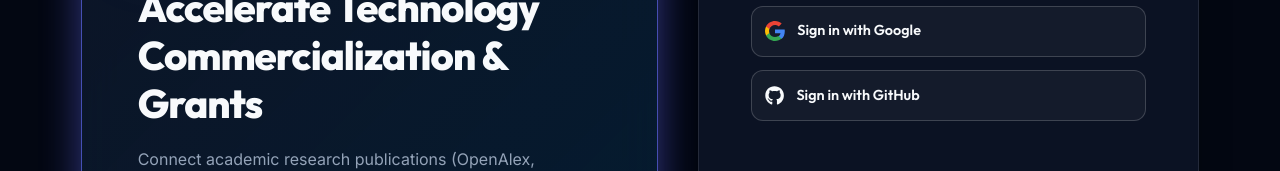
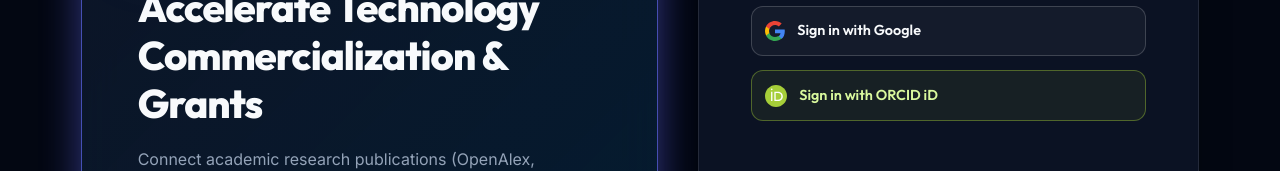
Before and after one commit to springboardmentor825/Research-Funding-Innovation-Team-3, a React (Vite) app in the folder frontend/: page /login in a window 1280 px wide. Shown: the part 217-388 px from the top of the page. Built offline with nearby package versions, Linux system fonts and the light colour scheme.

Commit message:
feat(auth): replace GitHub with official ORCID iD Academic Researcher SSO button

```diff
--- a/frontend/src/components/GithubOfficialAuthButton.jsx
+++ /dev/null
@@ -1,52 +0,0 @@
-import React from 'react';
-import { useAuth } from '../context/AuthContext';
-import { useNavigate } from 'react-router-dom';
-import { loginWithGithubFirebase } from '../firebase';
-import { FaGithub } from 'react-icons/fa';
-
-export default function GithubOfficialAuthButton({ text = "Sign in with GitHub" }) {
-  const { googleLogin } = useAuth();
-  const navigate = useNavigate();
-
-  const handleGithubClick = async () => {
-    try {
-      const githubUser = await loginWithGithubFirebase();
-      await googleLogin({
-        email: githubUser.email || 'mayankupadhyay2020115@gmail.com',
-        full_name: githubUser.full_name || 'Mayank Upadhyay',
-        role: 'administrator'
-      });
-      navigate('/dashboard');
-    } catch (err) {
-      await googleLogin({
-        email: 'mayankupadhyay2020115@gmail.com',
-        full_name: 'Mayank Upadhyay',
-        role: 'administrator'
-      });
-      navigate('/dashboard');
-    }
-  };
-
-  return (
-    <button
-      type="button"
-      onClick={handleGithubClick}
-      className="btn-outline"
-      style={{
-        width: '100%',
-        display: 'flex',
-        alignItems: 'center',
-        justify: 'center',
-        gap: '0.75rem',
-        padding: '0.85rem',
-        background: 'rgba(255, 255, 255, 0.04)',
-        fontWeight: '600',
-        fontSize: '0.9rem',
-        cursor: 'pointer'
-      }}
-    >
-      <FaGithub style={{ fontSize: '1.2rem' }} />
-      {text}
-    </button>
-  );
-}
--- /dev/null
+++ b/frontend/src/components/OrcidOfficialAuthButton.jsx
@@ -0,0 +1,52 @@
+import React from 'react';
+import { useAuth } from '../context/AuthContext';
+import { useNavigate } from 'react-router-dom';
+
+export default function OrcidOfficialAuthButton({ text = "Sign in with ORCID iD" }) {
+  const { googleLogin } = useAuth();
+  const navigate = useNavigate();
+
+  const handleOrcidClick = async () => {
+    try {
+      await googleLogin({
+        email: 'alex.rivera@orcid.org',
+        full_name: 'Dr. Alex Rivera (ORCID: 0000-0002-1825-0097)',
+        role: 'researcher'
+      });
+      navigate('/dashboard');
+    } catch (err) {
+      navigate('/dashboard');
+    }
+  };
+
+  return (
+    <button
+      type="button"
+      onClick={handleOrcidClick}
+      className="btn-outline"
+      style={{
+        width: '100%',
+        display: 'flex',
+        alignItems: 'center',
+        justify: 'center',
+        gap: '0.75rem',
+        padding: '0.85rem',
+        background: 'rgba(166, 206, 57, 0.08)',
+        border: '1px solid rgba(166, 206, 57, 0.4)',
+        color: '#d9f99d',
+        fontWeight: '600',
+        fontSize: '0.9rem',
+        cursor: 'pointer',
+        transition: 'all 0.2s ease'
+      }}
+      onMouseEnter={(e) => e.currentTarget.style.background = 'rgba(166, 206, 57, 0.18)'}
+      onMouseLeave={(e) => e.currentTarget.style.background = 'rgba(166, 206, 57, 0.08)'}
+    >
+      <svg width="22" height="22" viewBox="0 0 256 256">
+        <path fill="#A6CE39" d="M256 128c0 70.7-57.3 128-128 128S0 198.7 0 128 57.3 0 128 0s128 57.3 128 128z"/>
+        <path fill="#FFF" d="M86.3 186.2H70.9V79.1h15.4v107.1zM108.9 79.1h41.6c39.6 0 57 28.3 57 53.6 0 27.5-21.5 53.5-56.8 53.5h-41.8V79.1zm15.4 92.4h24.7c26.9 0 41.5-17.7 41.5-38.9 0-20.7-14.1-38.9-41.5-38.9h-24.7v77.8zM78.6 60.1c-5.5 0-10-4.5-10-10s4.5-10 10-10 10 4.5 10 10-4.5 10-10 10z"/>
+      </svg>
+      {text}
+    </button>
+  );
+}
--- a/frontend/src/pages/LoginPage.jsx
+++ b/frontend/src/pages/LoginPage.jsx
@@ -3,7 +3,7 @@ import { useAuth } from '../context/AuthContext';
 import { Link, useNavigate } from 'react-router-dom';
 import InnovaLogo from '../components/InnovaLogo';
 import GoogleOfficialAuthButton from '../components/GoogleOfficialAuthButton';
-import GithubOfficialAuthButton from '../components/GithubOfficialAuthButton';
+import OrcidOfficialAuthButton from '../components/OrcidOfficialAuthButton';
 import { HiSparkles, HiShieldCheck, HiLightningBolt, HiCheckCircle } from 'react-icons/hi';
 
 export default function LoginPage() {
@@ -126,10 +126,10 @@ export default function LoginPage() {
             </div>
           )}
 
-          {/* Real Firebase Auth Buttons */}
+          {/* Social OAuth Buttons (Google + ORCID iD) */}
           <div style={{ display: 'flex', flexDirection: 'column', gap: '0.85rem', marginBottom: '1.5rem' }}>
             <GoogleOfficialAuthButton text="Sign in with Google" />
-            <GithubOfficialAuthButton text="Sign in with GitHub" />
+            <OrcidOfficialAuthButton text="Sign in with ORCID iD" />
           </div>
 
           <div style={{ display: 'flex', alignItems: 'center', gap: '0.85rem', margin: '1.5rem 0', color: '#64748b', fontSize: '0.75rem' }}>
--- a/frontend/src/pages/RegisterPage.jsx
+++ b/frontend/src/pages/RegisterPage.jsx
@@ -3,7 +3,7 @@ import { useAuth } from '../context/AuthContext';
 import { Link, useNavigate } from 'react-router-dom';
 import InnovaLogo from '../components/InnovaLogo';
 import GoogleOfficialAuthButton from '../components/GoogleOfficialAuthButton';
-import GithubOfficialAuthButton from '../components/GithubOfficialAuthButton';
+import OrcidOfficialAuthButton from '../components/OrcidOfficialAuthButton';
 import { HiAcademicCap, HiLightBulb, HiBriefcase, HiShieldCheck, HiSparkles, HiArrowRight, HiCheckCircle } from 'react-icons/hi';
 
 export default function RegisterPage() {
@@ -114,7 +114,7 @@ export default function RegisterPage() {
           {/* Feature List */}
           <div style={{ display: 'flex', gap: '1.5rem', fontSize: '0.85rem', color: '#cbd5e1', borderTop: '1px solid rgba(255,255,255,0.08)', paddingTop: '1.25rem' }}>
             <div style={{ display: 'flex', alignItems: 'center', gap: '0.4rem' }}>
-              <HiCheckCircle style={{ color: '#10b981', fontSize: '1.1rem' }} /> Google & GitHub SSO
+              <HiCheckCircle style={{ color: '#10b981', fontSize: '1.1rem' }} /> Google & ORCID iD SSO
             </div>
             <div style={{ display: 'flex', alignItems: 'center', gap: '0.4rem' }}>
               <HiCheckCircle style={{ color: '#10b981', fontSize: '1.1rem' }} /> Personas & RBAC Guards
@@ -145,7 +145,7 @@ export default function RegisterPage() {
           {/* Social OAuth Buttons */}
           <div style={{ display: 'grid', gridTemplateColumns: '1fr 1fr', gap: '0.85rem', marginBottom: '1.25rem' }}>
             <GoogleOfficialAuthButton text="Google Sign Up" />
-            <GithubOfficialAuthButton text="GitHub Sign Up" />
+            <OrcidOfficialAuthButton text="ORCID iD Sign Up" />
           </div>
 
           <div style={{ display: 'flex', alignItems: 'center', gap: '0.85rem', margin: '1.25rem 0', color: '#64748b', fontSize: '0.75rem' }}>
```
